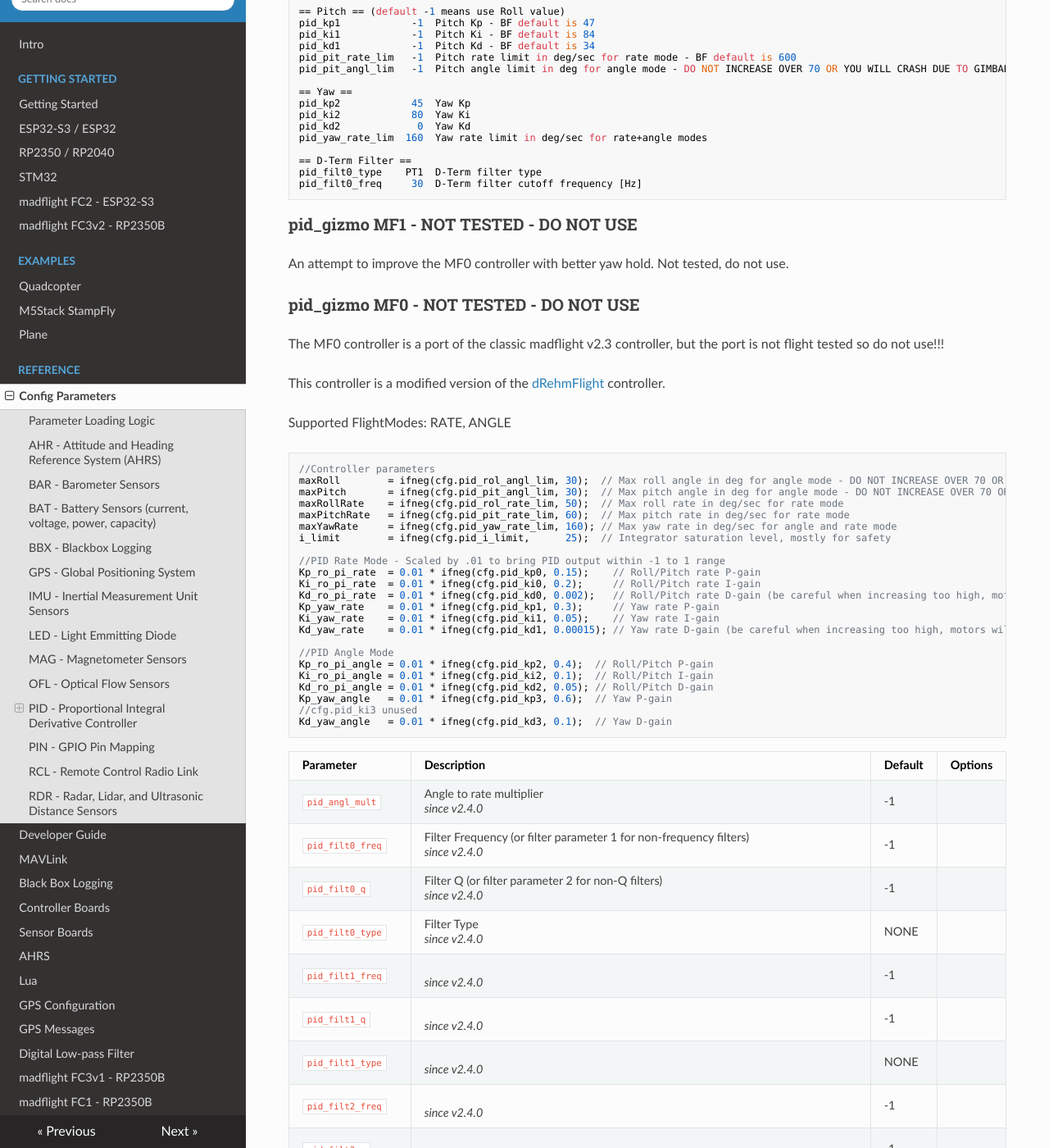
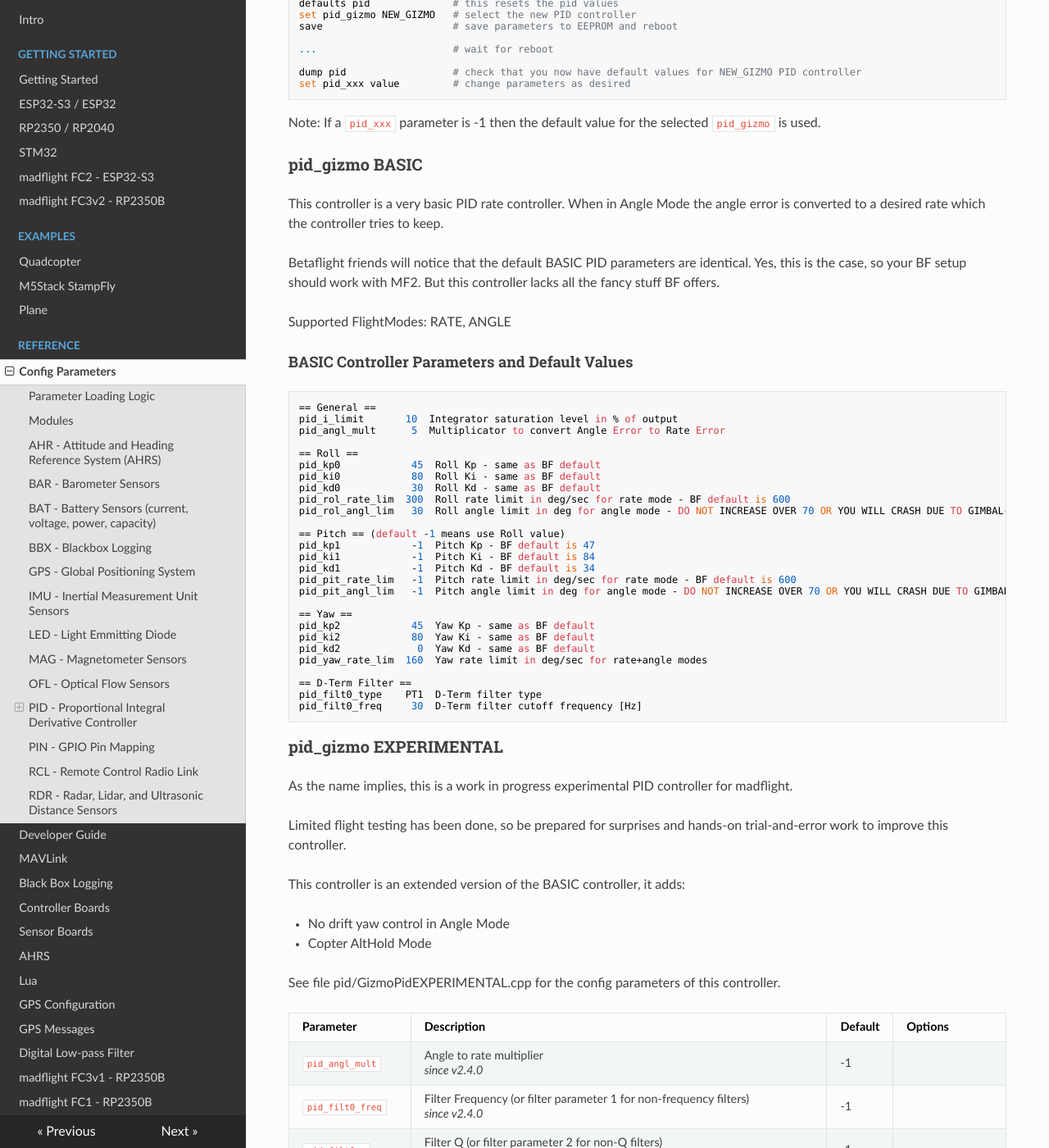
Before and after one commit to qqqlab/madflight-docs, an MkDocs documentation site: the page built from docs/Parameters.md, in a window 1280 px wide and 1400 px high, scrolled down 6405 px. Shown: the whole window at 82% size. Built offline with MkDocs 1.6.1, drawn with Linux system fonts in a browser that asks for light colours; nearby versions of some CDN libraries; some of the changed text lies outside the part shown.

Commit message:
Parameters.md

````diff
--- a/docs/Parameters.md
+++ b/docs/Parameters.md
@@ -12,17 +12,43 @@ Parameters are saved to EEPROM (i.e. flash). They can be modified with:
 ### Parameter Loading Logic
 
   - Step 1: Load defaults as listed on this page
-  - Step 2: Overwrite with eeprom (eeprom could be shorter than defaults)
+  - Step 2: Overwrite with eeprom (eeprom could have less parameters than defaults)
   - Step 3: Overwrite with `madflight_board` and then `madflight_config` (if not already applied to eeprom)
 
-## AHR - Attitude and Heading Reference System (AHRS)
+## Modules
+
+ - [AHR - Attitude and Heading Reference System (AHRS)](#ahr)
+ - [ALT - Altitude Estimators](#alt)
+ - [BAR - Barometer Sensors](#bar)
+ - [BAT - Battery Sensors (current, voltage, power, capacity)](#bat)
+ - [BBX - Blackbox Logging](#bbx)
+ - [BRD - Board Definition](#brd)
+ - [CFG - Configuration from EEPROM](#cfg)
+ - [CLI - Command Line Interface](#cli)
+ - [GPS - Global Positioning System](#gps)
+ - [HAL - Hardware Abstraction Layer](#hal)
+ - [IMU - Inertial Measurement Unit Sensors](#imu)
+ - [LED - Light Emmitting Diode](#led)
+ - [LUA - Lua Scripting](#lua)
+ - [MAG - Magnetometer Sensors](#mag)
+ - [NAV - Waypoint Navigation](#nav)
+ - [OFL - Optical Flow Sensors](#ofl)
+ - [OUT - Output Drivers (motors, servos, etc.)](#out)
+ - [PID - Proportional Integral Derivative Controller](#pid)
+ - [PIN - GPIO Pin Mapping](#pin)
+ - [RCL - Remote Control Radio Link](#rcl)
+ - [RDR - Radar, Lidar, and Ultrasonic Distance Sensors](#rdr)
+ - [TBX - Toolbox (common functions)](#tbx)
+ - [VEH - Vehicle State](#veh)
+
+## <a id="ahr"></a>AHR - Attitude and Heading Reference System (AHRS)
 
 
 |Parameter|Description|Default|Options|
 |-|-|-|-|
 |`ahr_gizmo`|AHRS Algorithm<br>_since v2.0.0_|MAHONY|MAHONY<br>MAHONY_BF<br>MADGWICK<br>VQF|
 
-## BAR - Barometer Sensors
+## <a id="bar"></a>BAR - Barometer Sensors
 
 
 |Parameter|Description|Default|Options|
@@ -32,7 +58,7 @@ Parameters are saved to EEPROM (i.e. flash). They can be modified with:
 |`bar_i2c_bus`|Barometer I2C Bus<br>_since v2.0.0_|-1||
 |`bar_rate`|Barometer sample rate in [Hz]<br>_since v2.0.0_|100||
 
-## BAT - Battery Sensors (current, voltage, power, capacity)
+## <a id="bat"></a>BAT - Battery Sensors (current, voltage, power, capacity)
 
 
 |Parameter|Description|Default|Options|
@@ -43,7 +69,7 @@ Parameters are saved to EEPROM (i.e. flash). They can be modified with:
 |`bat_i2c_adr`|Power Sensor I2C Address (decimal number only, set to 0 for automatic)<br>_since v2.0.0_|0||
 |`bat_i2c_bus`|Power Sensor I2C Bus<br>_since v2.0.0_|-1||
 
-## BBX - Blackbox Logging
+## <a id="bbx"></a>BBX - Blackbox Logging
 `#define MF_BINLOG_I16_SCALED` This define will use scaled 2 byte integers in the binlogs to create smaller logs, otherwise use 4 byte floats. Most visualisation software does not support scaled integers, and will show unscaled values.
 
 
@@ -67,7 +94,7 @@ Parameters are saved to EEPROM (i.e. flash). They can be modified with:
 |`gps_gizmo`|GPS Sensor Type<br>_since v2.0.0_|NONE|NONE<br>UBLOX|
 |`gps_ser_bus`|GPS Serial Bus<br>_since v2.0.0_|-1||
 
-## IMU - Inertial Measurement Unit Sensors
+## <a id="imu"></a>IMU - Inertial Measurement Unit Sensors
 
 
 |Parameter|Description|Default|Options|
@@ -88,14 +115,14 @@ Parameters are saved to EEPROM (i.e. flash). They can be modified with:
 |`imu_rate`|Gyro/Acc sample rate in [Hz]. NOTE: not all IMU drivers support all rates<br>_since v2.0.0_|1000||
 |`imu_spi_bus`|Gyro/Acc Sensor SPI Bus<br>_since v2.0.0_|-1||
 
-## LED - Light Emmitting Diode
+## <a id="led"></a>LED - Light Emmitting Diode
 
 
 |Parameter|Description|Default|Options|
 |-|-|-|-|
 |`led_gizmo`|LED Type<br>_since v2.0.0_|NONE|NONE<br>HIGH_IS_ON<br>LOW_IS_ON<br>RGB|
 
-## MAG - Magnetometer Sensors
+## <a id="mag"></a>MAG - Magnetometer Sensors
 
 
 |Parameter|Description|Default|Options|
@@ -112,7 +139,7 @@ Parameters are saved to EEPROM (i.e. flash). They can be modified with:
 |`mag_i2c_bus`|Magnetometer I2C Bus<br>_since v2.0.0_|-1||
 |`mag_lp`|Magnetometer Gyro Low Pass Filter cutoff frequency in [Hz]. Set to 1e10Hz for no filtering<br>_since v2.0.0_|1e10||
 
-## OFL - Optical Flow Sensors
+## <a id="ofl"></a>OFL - Optical Flow Sensors
 
 
 |Parameter|Description|Default|Options|
@@ -124,7 +151,7 @@ Parameters are saved to EEPROM (i.e. flash). They can be modified with:
 |`ofl_ser_bus`|Optical Flow Serial Bus<br>_since v2.1.3_|-1||
 |`ofl_spi_bus`|Optical Flow SPI Bus<br>_since v2.1.3_|-1||
 
-## PID - Proportional Integral Derivative Controller
+## <a id="pid"></a>PID - Proportional Integral Derivative Controller
 This is the brain of the flight controller.
 
 **!!! Parameter changes can lead unpleasant surprises, you have been warned !!!**
@@ -149,18 +176,15 @@ set pid_xxx value         # change parameters as desired
 Note: If a `pid_xxx` parameter is -1 then the default value for the selected `pid_gizmo` is used.
 
 
-
-### pid_gizmo MF2
+### pid_gizmo BASIC
 
 This controller is a very basic PID rate controller. When in Angle Mode the angle error is converted to a desired rate which the controller tries to keep.
 
-Betaflight friends will notice that the default MF2 PID parameters are identical. Yes, this is the case, so your BF setup should work with MF2. But this controller lacks all the fancy stuff BF offers.
+Betaflight friends will notice that the default BASIC PID parameters are identical. Yes, this is the case, so your BF setup should work with MF2. But this controller lacks all the fancy stuff BF offers.
 
 Supported FlightModes: RATE, ANGLE
 
-#### MF2 Controller Parameters and Default Values
-
-The defaults values are chosen more conservative than the BF equivalents.
+#### BASIC Controller Parameters and Default Values
 
 ```
 == General ==
@@ -168,9 +192,9 @@ pid_i_limit       10  Integrator saturation level in % of output
 pid_angl_mult      5  Multiplicator to convert Angle Error to Rate Error
 
 == Roll ==
-pid_kp0            45  Roll Kp
-pid_ki0            80  Roll Ki
-pid_kd0            30  Roll Kd
+pid_kp0            45  Roll Kp - same as BF default
+pid_ki0            80  Roll Ki - same as BF default
+pid_kd0            30  Roll Kd - same as BF default
 pid_rol_rate_lim  300  Roll rate limit in deg/sec for rate mode - BF default is 600
 pid_rol_angl_lim   30  Roll angle limit in deg for angle mode - DO NOT INCREASE OVER 70 OR YOU WILL CRASH DUE TO GIMBAL-LOCKS
 
@@ -182,9 +206,9 @@ pid_pit_rate_lim   -1  Pitch rate limit in deg/sec for rate mode - BF default is
 pid_pit_angl_lim   -1  Pitch angle limit in deg for angle mode - DO NOT INCREASE OVER 70 OR YOU WILL CRASH DUE TO GIMBAL-LOCKS
 
 == Yaw ==
-pid_kp2            45  Yaw Kp
-pid_ki2            80  Yaw Ki
-pid_kd2             0  Yaw Kd
+pid_kp2            45  Yaw Kp - same as BF default
+pid_ki2            80  Yaw Ki - same as BF default
+pid_kd2             0  Yaw Kd - same as BF default
 pid_yaw_rate_lim  160  Yaw rate limit in deg/sec for rate+angle modes
 
 == D-Term Filter ==
@@ -192,47 +216,18 @@ pid_filt0_type    PT1  D-Term filter type
 pid_filt0_freq     30  D-Term filter cutoff frequency [Hz]
 ```
 
+### pid_gizmo EXPERIMENTAL
 
+As the name implies, this is a work in progress experimental PID controller for madflight.
 
-### pid_gizmo MF1 - NOT TESTED - DO NOT USE
+Limited flight testing has been done, so be prepared for surprises and hands-on trial-and-error work to improve this controller.
 
-An attempt to improve the MF0 controller with better yaw hold. Not tested, do not use.
+This controller is an extended version of the BASIC controller, it adds:
 
+ - No drift yaw control in Angle Mode
+ - Copter AltHold Mode
 
-
-### pid_gizmo MF0 - NOT TESTED - DO NOT USE
-
-The MF0 controller is a port of the classic madflight v2.3 controller, but the port is not flight tested so do not use!!!
-
-This controller is a modified version of the [dRehmFlight](https://github.com/nickrehm/dRehmFlight) controller.
-
-Supported FlightModes: RATE, ANGLE
-
-```
-//Controller parameters
-maxRoll        = ifneg(cfg.pid_rol_angl_lim, 30);  // Max roll angle in deg for angle mode - DO NOT INCREASE OVER 70 OR YOU WILL CRASH DUE TO GIMBAL-LOCKS
-maxPitch       = ifneg(cfg.pid_pit_angl_lim, 30);  // Max pitch angle in deg for angle mode - DO NOT INCREASE OVER 70 OR YOU WILL CRASH DUE TO GIMBAL-LOCKS
-maxRollRate    = ifneg(cfg.pid_rol_rate_lim, 50);  // Max roll rate in deg/sec for rate mode
-maxPitchRate   = ifneg(cfg.pid_pit_rate_lim, 60);  // Max pitch rate in deg/sec for rate mode
-maxYawRate     = ifneg(cfg.pid_yaw_rate_lim, 160); // Max yaw rate in deg/sec for angle and rate mode
-i_limit        = ifneg(cfg.pid_i_limit,      25);  // Integrator saturation level, mostly for safety
-
-//PID Rate Mode - Scaled by .01 to bring PID output within -1 to 1 range
-Kp_ro_pi_rate  = 0.01 * ifneg(cfg.pid_kp0, 0.15);    // Roll/Pitch rate P-gain
-Ki_ro_pi_rate  = 0.01 * ifneg(cfg.pid_ki0, 0.2);     // Roll/Pitch rate I-gain
-Kd_ro_pi_rate  = 0.01 * ifneg(cfg.pid_kd0, 0.002);   // Roll/Pitch rate D-gain (be careful when increasing too high, motors will begin to overheat!)
-Kp_yaw_rate    = 0.01 * ifneg(cfg.pid_kp1, 0.3);     // Yaw rate P-gain
-Ki_yaw_rate    = 0.01 * ifneg(cfg.pid_ki1, 0.05);    // Yaw rate I-gain
-Kd_yaw_rate    = 0.01 * ifneg(cfg.pid_kd1, 0.00015); // Yaw rate D-gain (be careful when increasing too high, motors will begin to overheat!)
-
-//PID Angle Mode
-Kp_ro_pi_angle = 0.01 * ifneg(cfg.pid_kp2, 0.4);  // Roll/Pitch P-gain
-Ki_ro_pi_angle = 0.01 * ifneg(cfg.pid_ki2, 0.1);  // Roll/Pitch I-gain
-Kd_ro_pi_angle = 0.01 * ifneg(cfg.pid_kd2, 0.05); // Roll/Pitch D-gain
-Kp_yaw_angle   = 0.01 * ifneg(cfg.pid_kp3, 0.6);  // Yaw P-gain
-//cfg.pid_ki3 unused
-Kd_yaw_angle   = 0.01 * ifneg(cfg.pid_kd3, 0.1);  // Yaw D-gain
-```
+ See file pid/GizmoPidEXPERIMENTAL.cpp for the config parameters of this controller.
 
 
 |Parameter|Description|Default|Options|
@@ -250,7 +245,7 @@ Kd_yaw_angle   = 0.01 * ifneg(cfg.pid_kd3, 0.1);  // Yaw D-gain
 |`pid_filt3_freq`|<br>_since v2.4.0_|-1||
 |`pid_filt3_q`|<br>_since v2.4.0_|-1||
 |`pid_filt3_type`|<br>_since v2.4.0_|NONE||
-|`pid_gizmo`|PID controller. IMPORTANT: Read module instructions before when changing this parameter!!!<br>_since v2.4.0_|MF2|MF0<br>MF1<br>MF2|
+|`pid_gizmo`|PID controller. IMPORTANT: Read module instructions before changing this parameter!!!<br>_since v2.4.0_|BASIC|BASIC<br>EXPERIMENTAL|
 |`pid_i_limit`|I-Term limit. Usually in percent of output, check pid_gizmo documentation<br>_since v2.4.0_|-1||
 |`pid_ka0`|Additional-A PID Term<br>_since v2.4.0_|-1||
 |`pid_ka1`|<br>_since v2.4.0_|-1||
@@ -278,7 +273,7 @@ Kd_yaw_angle   = 0.01 * ifneg(cfg.pid_kd3, 0.1);  // Yaw D-gain
 |`pid_rol_rate_lim`|Roll rate limit [deg/s]<br>_since v2.4.0_|-1||
 |`pid_yaw_rate_lim`|Yaw rate limit [deg/s]<br>_since v2.4.0_|-1||
 
-## PIN - GPIO Pin Mapping
+## <a id="pin"></a>PIN - GPIO Pin Mapping
 
 
 |Parameter|Description|Default|Options|
@@ -358,7 +353,7 @@ Kd_yaw_angle   = 0.01 * ifneg(cfg.pid_kd3, 0.1);  // Yaw D-gain
 |`pin_spi3_mosi`|SPI3 MOSI Pin<br>_since v2.0.0_|-1||
 |`pin_spi3_sclk`|SPI3 SCLK Pin<br>_since v2.0.0_|-1||
 
-## RCL - Remote Control Radio Link
+## <a id="rcl"></a>RCL - Remote Control Radio Link
 
 
 |Parameter|Description|Default|Options|
@@ -405,7 +400,7 @@ Kd_yaw_angle   = 0.01 * ifneg(cfg.pid_kd3, 0.1);  // Yaw D-gain
 |`rcl_yaw_right`|Yaw Stick Right PWM in [us] 500-2500<br>_since v1.3.4_|1900||
 |`rcl_yaw_sens`|Yaw Stick Center Sensitivity: 0.0 (very curvy) to 1.0 (straight line)<br>_since v2.3.3_|0.1||
 
-## RDR - Radar, Lidar, and Ultrasonic Distance Sensors
+## <a id="rdr"></a>RDR - Radar, Lidar, and Ultrasonic Distance Sensors
 
 
 |Parameter|Description|Default|Options|
````
Also changed, not shown: other parts of docs/Parameters.md (+3 -2 lines).
